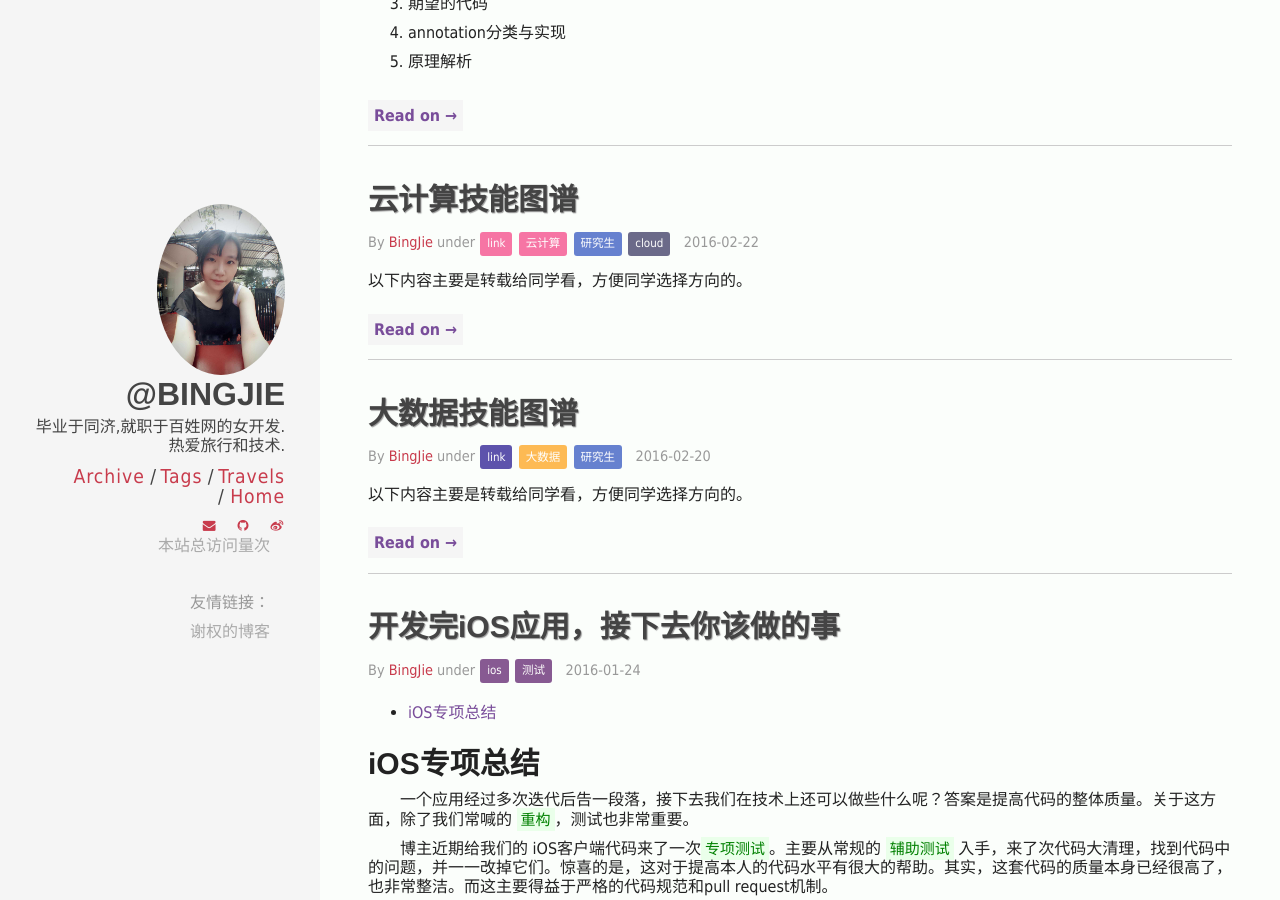
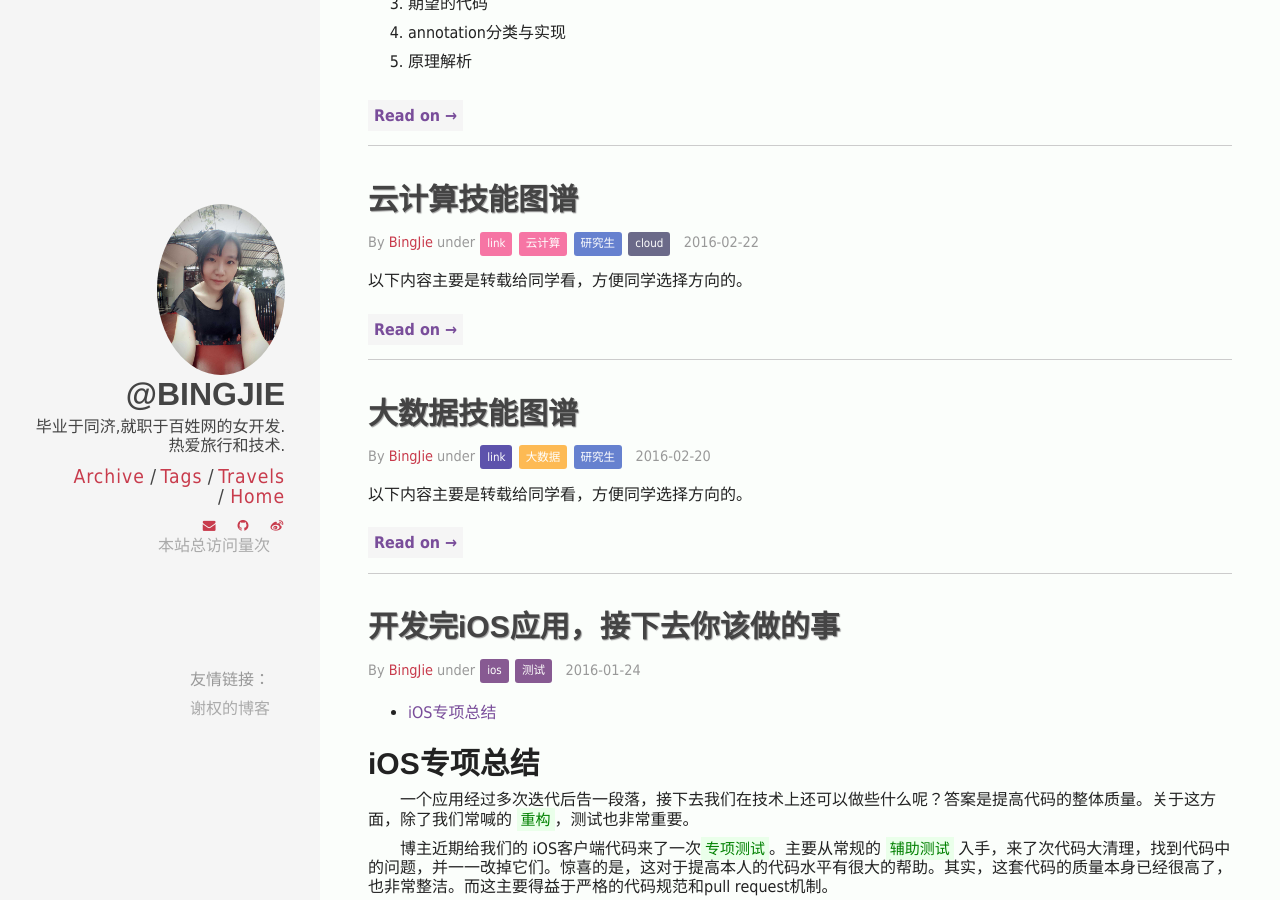
Before and after one commit to chaojimiaomiao/chaojimiaomiao.github.io, a Jekyll site: the page built from index.html, in a window 1280 px wide and 900 px high, scrolled down 334 px. Built offline with Jekyll 4.4.1, drawn with Linux system fonts in a browser that asks for light colours; comment, search, counter and statistics services are not loaded.

Commit message:
no message

```diff
--- a/_includes/sidebar.html
+++ b/_includes/sidebar.html
@@ -34,9 +34,9 @@
     本站总访问量<span id="busuanzi_value_site_pv"></span>次
     </font>
   </span>
-  <br><br><br>
+  <br><br><br><br><br><br><br>
   <p><font color="#999">友情链接：</font></p>
-  <p><font color="#aaa" href= "https://xiequan.info/">谢权的博客</font></p>
+  <a href= "https://xiequan.info/"><font color="#aaa">谢权的博客</font></a>
 
 
 </div>
```
